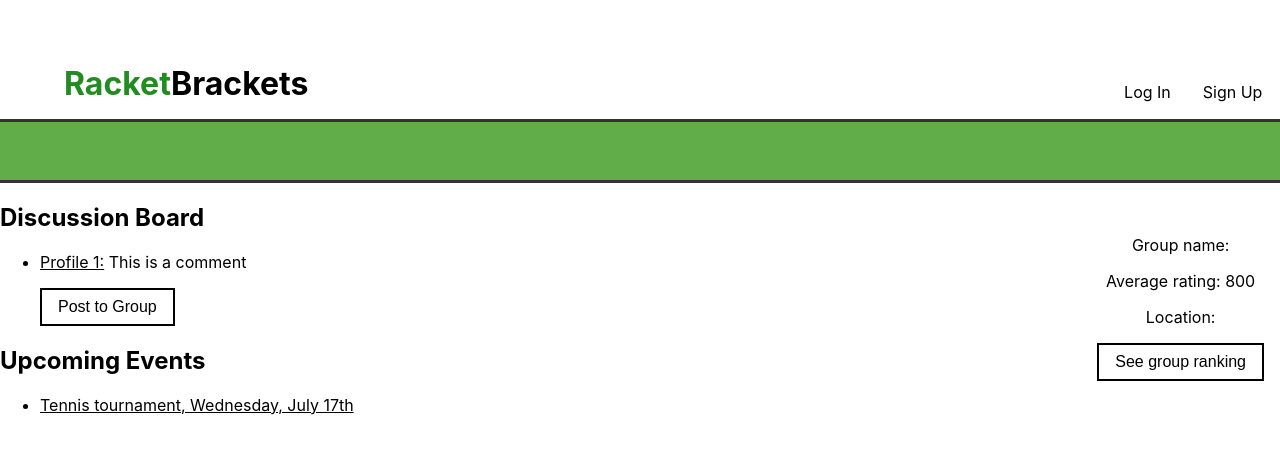
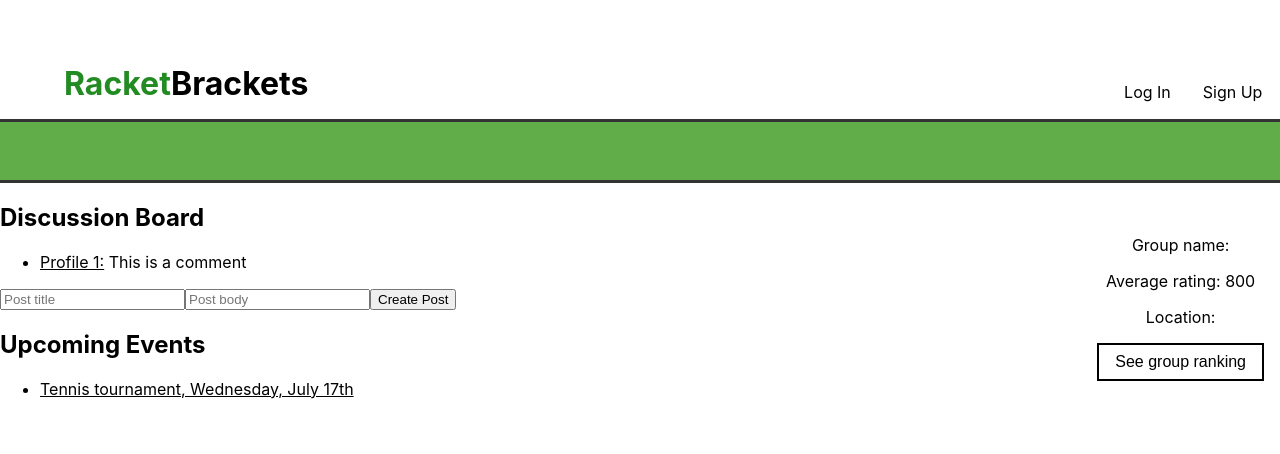
Before and after one commit to nbezanis/Racket-Brackets, a Next.js app in the folder frontend/racketbrackets/: page /GroupProfile in a window 1280 px wide. Shown: the top 454 px of the page. Built offline with nearby package versions, Linux system fonts and the light colour scheme; no server answers; the database is empty.

Commit message:
added post functionality that should (should) work

```diff
--- a/frontend/racketbrackets/pages/GroupProfile.tsx
+++ b/frontend/racketbrackets/pages/GroupProfile.tsx
@@ -20,7 +20,18 @@ const GroupProfile = () => {
     const picture = c.getPicture();
     const location = c.getLocation();
     const board = c.getBoard();
+    const postNameRef = useRef<HTMLInputElement>(null);
+    const postBodyRef = useRef<HTMLInputElement>(null);
 
+    //calls board.MakePost, which creates and adds a post to the board.
+    const createPost = () => {
+        var name: string = " ";
+        const tempname = localStorage.getItem("username");
+        if(tempname) {
+            name = tempname;
+        }
+        board.makePost(name, postNameRef.current!.value, postBodyRef.current!.value);
+    }
     return (
         <div className={styles.container}>
             <main className={styles.main}>
@@ -44,7 +55,11 @@ const GroupProfile = () => {
                 <ul>
                     <li><u>Profile 1:</u> This is a comment</li>
                 </ul>
-                <button className={`${styles.postButton} ${styles.profileButton}`}>Post to Group</button>
+                <form method="post">
+                <input type="text" name="title" placeholder = "Post title" ref={postNameRef}/>
+                <input type="text" name="body" placeholder = "Post body" ref={postBodyRef}/>
+                <button type="button" onClick={createPost}>Create Post</button>
+                 </form>
                 <h2>Upcoming Events</h2>
                 <ul>
                     <li><u>Tennis tournament, Wednesday, July 17th</u></li>
```
